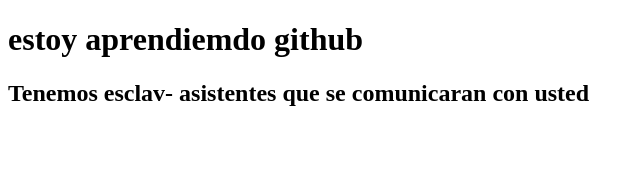
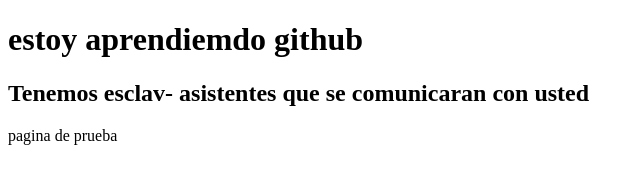
Before and after one commit to RandyYawar/PruebaGit, a plain HTML site: page index.html in a window 1280 px wide. Shown: the whole page, without its empty margins (0-644 px from the left). Drawn offline with Linux system fonts and the light colour scheme.

```diff
--- a/index.html
+++ b/index.html
@@ -8,6 +8,7 @@
 <body>
     <h1>estoy aprendiemdo github</h1>
     <h2>Tenemos esclav- asistentes que se comunicaran con usted</h2>
+    <p>pagina de prueba</p>
 
 </body>
 </html>
```
